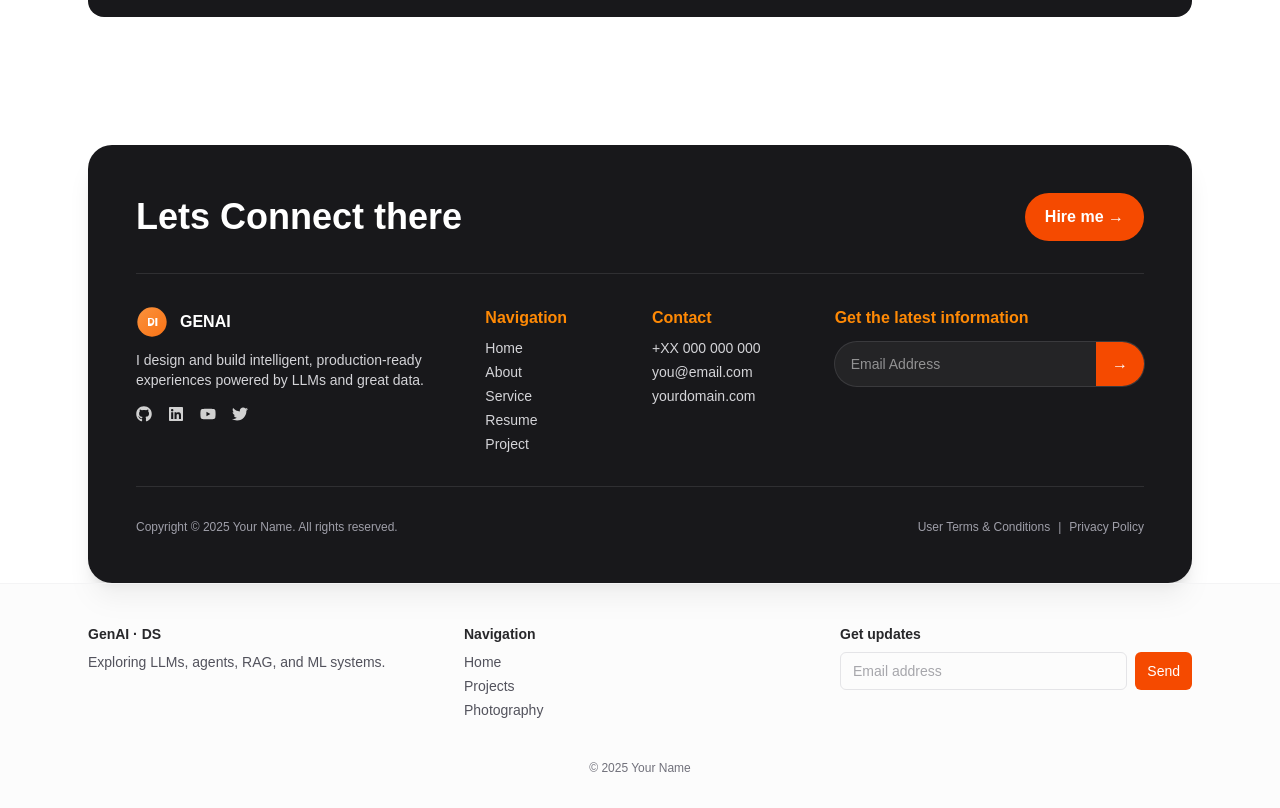
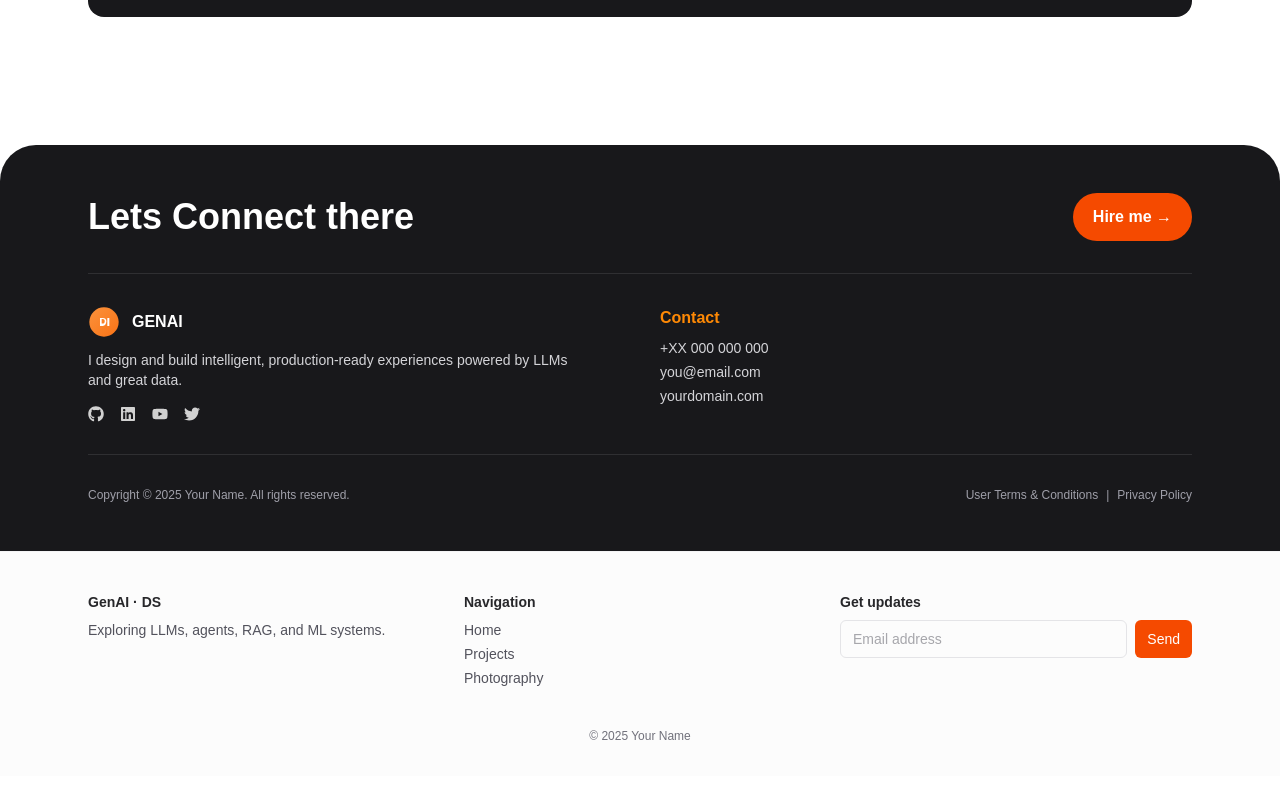
Before and after one commit to dynamiterdx/archit-mishra-portfolio, a Next.js app: page / in a window 1280 px wide. Shown: the part 2842-3650 px from the top of the page. After the commit the page ends 3618 px from the top, so only its background shows below. Built offline with nearby package versions, Linux system fonts and the light colour scheme.

Commit message:
Feat: Improved footer layout

```diff
--- a/src/components/ConnectBanner.tsx
+++ b/src/components/ConnectBanner.tsx
@@ -4,8 +4,9 @@ import { FaGithub, FaLinkedin, FaTwitter, FaYoutube } from "react-icons/fa6";
 export default function ConnectBanner() {
   return (
     <section className="mt-16">
-      <div className="mx-auto max-w-6xl px-4 sm:px-6">
-        <div className="rounded-3xl bg-zinc-900 text-white p-8 sm:p-12 shadow-xl">
+      {/* Full-bleed dark block that hugs screen edges */}
+      <div className="bg-zinc-900 text-white rounded-t-[36px]">
+        <div className="mx-auto max-w-6xl px-4 sm:px-6 py-12">
           <div className="flex items-center justify-between gap-6">
             <h2 className="text-3xl sm:text-4xl font-extrabold">Lets Connect there</h2>
             <Link href="/contact" className="rounded-full bg-orange-600 text-white px-5 py-3 font-semibold hover:bg-orange-700">Hire me →</Link>
@@ -13,7 +14,7 @@ export default function ConnectBanner() {
 
           <div className="my-8 border-t border-white/10" />
 
-          <div className="grid gap-10 md:grid-cols-3">
+          <div className="grid gap-10 md:grid-cols-2">
             <div>
               <div className="flex items-center gap-3">
                 <img src="/logo-mark.svg" alt="logo" className="h-8 w-8" />
@@ -30,17 +31,6 @@ export default function ConnectBanner() {
               </div>
             </div>
 
-            <div className="grid grid-cols-2 gap-6">
-              <div>
-                <div className="text-orange-400 font-semibold">Navigation</div>
-                <ul className="mt-2 space-y-1 text-zinc-300 text-sm">
-                  <li><Link href="/">Home</Link></li>
-                  <li><a href="/#about">About</a></li>
-                  <li><a href="/#services">Service</a></li>
-                  <li><a href="/#resume">Resume</a></li>
-                  <li><Link href="/projects">Project</Link></li>
-                </ul>
-              </div>
             <div>
               <div className="text-orange-400 font-semibold">Contact</div>
               <ul className="mt-2 space-y-1 text-zinc-300 text-sm">
@@ -48,15 +38,6 @@ export default function ConnectBanner() {
                 <li>you@email.com</li>
                 <li>yourdomain.com</li>
               </ul>
-              </div>
-            </div>
-
-            <div>
-              <div className="text-orange-400 font-semibold">Get the latest information</div>
-              <form className="mt-3 flex overflow-hidden rounded-full ring-1 ring-white/15 bg-white/5">
-                <input className="flex-1 bg-transparent px-4 py-3 text-sm outline-none placeholder:text-white/50" placeholder="Email Address" />
-                <button className="bg-orange-600 px-4 font-semibold">→</button>
-              </form>
             </div>
           </div>
 
```
Lines whose indentation alone changed are shown as unchanged.
